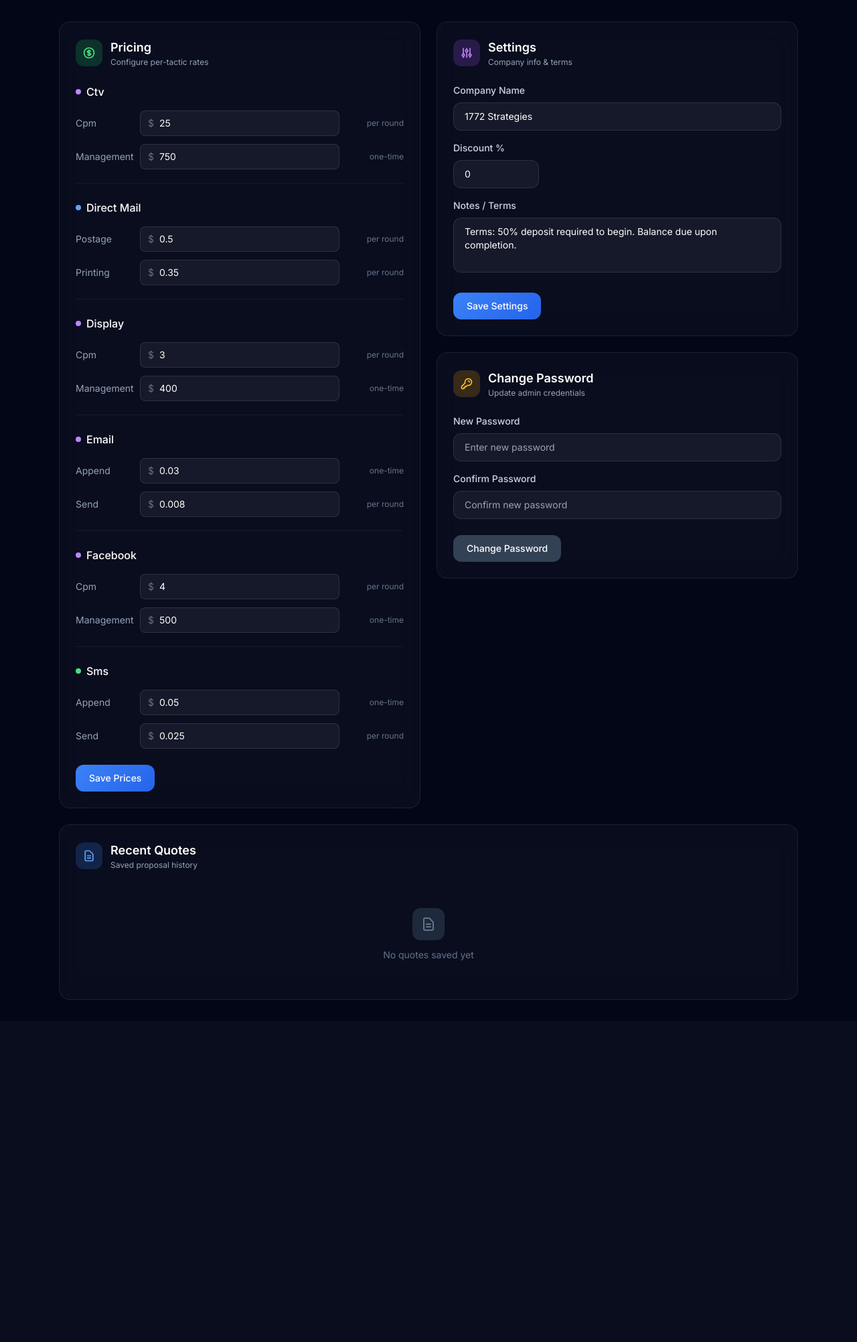
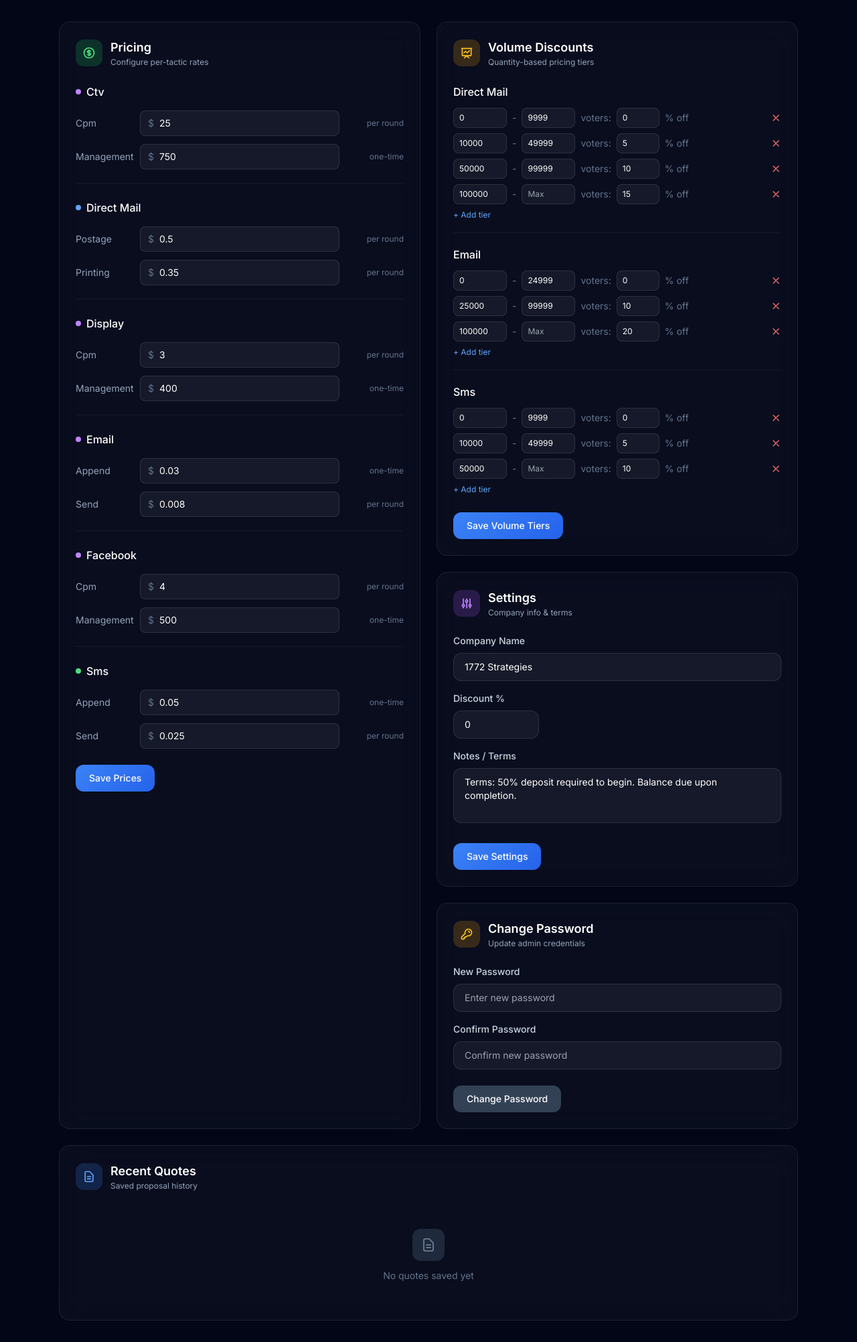
Before and after one commit to cmaidmentnh/campaign-cost-calculator, a Flask app: page /admin in a window 1280 px wide. Shown: the part 78-2082 px from the top of the page at 67% size. Before the commit the page ends 1571 px from the top, so only its background shows below. Run offline with Flask 3, Linux system fonts and the light colour scheme; the visitor is signed in with stand-in values (Sample User, id 1); data comes from the database, SQL or seed files in the repository; data that the repository does not hold is empty; some libraries are stand-ins or nearby versions.

Commit message:
Add volume tier editing to admin panel
- Display and edit quantity-based discount tiers per tactic
- Add/remove tiers dynamically
- New /admin/update-volume-tiers API endpoint

Co-Authored-By: Claude Opus 4.5 <noreply@anthropic.com>

```diff
--- a/templates/admin.html
+++ b/templates/admin.html
@@ -102,10 +102,65 @@
                 </div>
             </div>
 
-            <!-- Settings & Password Column -->
+            <!-- Settings & Volume Tiers Column -->
             <div class="space-y-6">
+                <!-- Volume Discounts Card -->
+                <div class="glass rounded-2xl p-6 animate-in" style="animation-delay: 0.1s">
+                    <div class="flex items-center gap-3 mb-6">
+                        <div class="w-10 h-10 rounded-xl bg-amber-500/20 flex items-center justify-center">
+                            <svg class="w-5 h-5 text-amber-400" fill="none" stroke="currentColor" viewBox="0 0 24 24">
+                                <path stroke-linecap="round" stroke-linejoin="round" stroke-width="2" d="M7 12l3-3 3 3 4-4M8 21l4-4 4 4M3 4h18M4 4h16v12a1 1 0 01-1 1H5a1 1 0 01-1-1V4z"></path>
+                            </svg>
+                        </div>
+                        <div>
+                            <h2 class="text-lg font-semibold text-white">Volume Discounts</h2>
+                            <p class="text-xs text-dark-400">Quantity-based pricing tiers</p>
+                        </div>
+                    </div>
+
+                    <div class="space-y-5">
+                        <template x-for="(tiers, tactic) in volumeTiers" :key="tactic">
+                            <div class="border-b border-white/5 pb-4 last:border-0 last:pb-0">
+                                <h3 class="font-medium text-white mb-3 capitalize" x-text="tactic.replace('_', ' ')"></h3>
+                                <div class="space-y-2">
+                                    <template x-for="(tier, idx) in tiers" :key="idx">
+                                        <div class="flex items-center gap-2 text-sm">
+                                            <input type="number" x-model.number="tier.min" placeholder="Min" class="w-20 px-2 py-1.5 rounded-lg text-xs">
+                                            <span class="text-dark-500">-</span>
+                                            <input type="number" x-model.number="tier.max" placeholder="Max" class="w-20 px-2 py-1.5 rounded-lg text-xs">
+                                            <span class="text-dark-500">voters:</span>
+                                            <input type="number" step="0.1" x-model.number="tier.discount" class="w-16 px-2 py-1.5 rounded-lg text-xs">
+                                            <span class="text-dark-500">% off</span>
+                                            <button @click="removeTier(tactic, idx)" class="text-red-400 hover:text-red-300 transition-colors ml-auto">
+                                                <svg class="w-4 h-4" fill="none" stroke="currentColor" viewBox="0 0 24 24"><path stroke-linecap="round" stroke-linejoin="round" stroke-width="2" d="M6 18L18 6M6 6l12 12"/></svg>
+                                            </button>
+                                        </div>
+                                    </template>
+                                </div>
+                                <button @click="addTier(tactic)" class="mt-2 text-xs text-accent-400 hover:text-accent-300 transition-colors">+ Add tier</button>
+                            </div>
+                        </template>
+                    </div>
+
+                    <div class="mt-6 flex items-center gap-3">
+                        <button @click="saveVolumeTiers()" class="btn-primary text-white font-medium py-2.5 px-5 rounded-xl text-sm">
+                            Save Volume Tiers
+                        </button>
+                        <span x-show="volumeTiersSaved" x-cloak
+                              x-transition:enter="transition ease-out duration-200"
+                              x-transition:enter-start="opacity-0 translate-x-2"
+                              x-transition:enter-end="opacity-100 translate-x-0"
+                              class="text-green-400 text-sm flex items-center gap-1">
+                            <svg class="w-4 h-4" fill="none" stroke="currentColor" viewBox="0 0 24 24">
+                                <path stroke-linecap="round" stroke-linejoin="round" stroke-width="2" d="M5 13l4 4L19 7"></path>
+                            </svg>
+                            Saved!
+                        </span>
+                    </div>
+                </div>
+
                 <!-- Settings Card -->
-                <div class="glass rounded-2xl p-6 animate-in" style="animation-delay: 0.1s">
+                <div class="glass rounded-2xl p-6 animate-in" style="animation-delay: 0.15s">
                     <div class="flex items-center gap-3 mb-6">
                         <div class="w-10 h-10 rounded-xl bg-purple-500/20 flex items-center justify-center">
                             <svg class="w-5 h-5 text-purple-400" fill="none" stroke="currentColor" viewBox="0 0 24 24">
@@ -257,6 +312,16 @@
 function adminPanel() {
     return {
         csrfToken: '{{ csrf_token() }}',
+        volumeTiers: {
+            {% for tactic, tiers in volume_tiers.items() %}
+            '{{ tactic }}': [
+                {% for tier in tiers %}
+                { min: {{ tier.min_qty }}, max: {{ tier.max_qty or 'null' }}, discount: {{ tier.discount_percent }} },
+                {% endfor %}
+            ],
+            {% endfor %}
+        },
+        volumeTiersSaved: false,
         prices: {
             {% for tactic, components in prices.items() %}
             '{{ tactic }}': {
@@ -362,6 +427,38 @@ function adminPanel() {
             } catch (e) {
                 this.passwordError = 'Failed to change password';
             }
+        },
+
+        addTier(tactic) {
+            if (!this.volumeTiers[tactic]) {
+                this.volumeTiers[tactic] = [];
+            }
+            const lastTier = this.volumeTiers[tactic][this.volumeTiers[tactic].length - 1];
+            const newMin = lastTier ? (lastTier.max || lastTier.min + 10000) + 1 : 0;
+            this.volumeTiers[tactic].push({ min: newMin, max: null, discount: 0 });
+        },
+
+        removeTier(tactic, idx) {
+            this.volumeTiers[tactic].splice(idx, 1);
+        },
+
+        async saveVolumeTiers() {
+            try {
+                const resp = await fetch('/admin/update-volume-tiers', {
+                    method: 'POST',
+                    headers: {
+                        'Content-Type': 'application/json',
+                        'X-CSRFToken': this.csrfToken
+                    },
+                    body: JSON.stringify(this.volumeTiers)
+                });
+                if (resp.ok) {
+                    this.volumeTiersSaved = true;
+                    setTimeout(() => this.volumeTiersSaved = false, 2000);
+                }
+            } catch (e) {
+                console.error('Error saving volume tiers:', e);
+            }
         }
     };
 }
```
